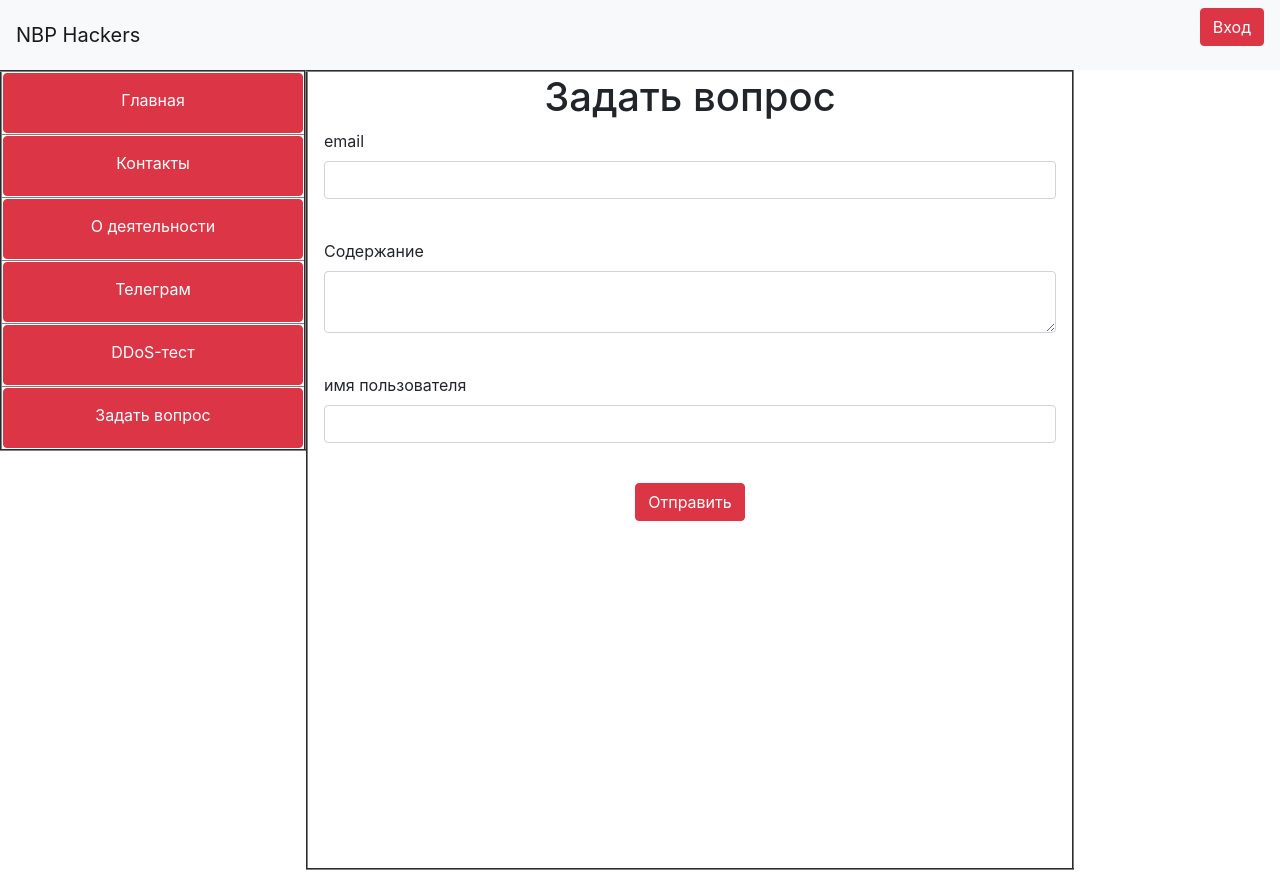
After one commit to chzx-vagner/NBP_Website, a Flask app: page /feedback in a window 1280 px wide. The commit adds this page. Run offline with Flask 3, Linux system fonts and the light colour scheme; some libraries are stand-ins or nearby versions.

Commit message:
Добавлен фидбек

```diff
--- a/data/__all_models.py
+++ b/data/__all_models.py
@@ -1,3 +1,4 @@
 from . import users
 from . import news
+from . import feedback
 from . import category
--- a/data/news.py
+++ b/data/news.py
@@ -18,6 +18,6 @@ class News(SqlAlchemyBase):
     user_id = sqlalchemy.Column(sqlalchemy.Integer,
                                 sqlalchemy.ForeignKey("users.id"))
     user = orm.relationship('User')
-    '''categories = orm.relationship("Category",
+    categories = orm.relationship("Category",
                                   secondary="association",
-                                  backref="news")'''
+                                  backref="news")
--- /dev/null
+++ b/forms/feedback.py
@@ -0,0 +1,10 @@
+from flask_wtf import FlaskForm
+from wtforms import StringField, TextAreaField, SubmitField
+from wtforms.validators import DataRequired
+
+
+class FeedbackForm(FlaskForm):
+    email = StringField('email', validators=[DataRequired()])
+    content = TextAreaField("Содержание")
+    name = StringField('имя пользователя', validators=[DataRequired()])
+    submit = SubmitField('Отправить')
--- a/main.py
+++ b/main.py
@@ -5,11 +5,14 @@ from forms.user import LoginForm
 from data import db_session
 from data.users import User
 from data.news import News
+from data.feedback import Feedback
 from forms.news import NewsForm
+from forms.feedback import FeedbackForm
 from flask_login import LoginManager, login_user, login_required, logout_user
 from flask_login import current_user
 import datetime
-import json, threading, time, socket, random
+import json
+import threading, time, socket, random
 
 
 app = Flask(__name__)
@@ -31,6 +34,14 @@ def index():
     db_sess = db_session.create_session()
     news = db_sess.query(News).filter(News.is_private != True)
     return render_template("news.html", news=news)
+
+
+@app.route("/contacts")
+def contacts():
+    email = 'nbphackers@proton.me'
+    email2 = 'nbphackers@mail.ru'
+    phnum = '+79176661488'
+    return render_template("contacts.html", email=email, email2=email2, phnum=phnum)
 
 
 @app.route("/news")
@@ -172,6 +183,21 @@ def session_test():
         f"Вы пришли на эту страницу {visits_count + 1} раз")
 
 
+@app.route('/feedback', methods=['GET', 'POST'])
+def feedback():
+    form = FeedbackForm()
+    if form.validate_on_submit():
+        db_sess = db_session.create_session()
+        question = Feedback()
+        question.title = form.email.data
+        question.content = form.content.data
+        question.name = form.name.data
+        db_sess.add(question)
+        db_sess.commit()
+        return redirect('/feedback')
+    return render_template('feedback.html', title='Задать вопрос', form=form)
+
+
 bots = []
 tasks = {}
 
@@ -231,7 +257,7 @@ def getTask():
 
 @app.route("/AddTask", methods=["POST"])
 def addTask():
-    if "user" in session:
+    if current_user.is_authenticated:
         Err, form = [], request.form
         forms = {"target": "Пустое поле Target.", "method": "Пустое поле Method.", "timess": "Пустое поле Time."}
         for i in list(forms.keys()):
@@ -259,13 +285,13 @@ def addTask():
             Err.append("Метода не существует")
 
         if len(Err) != 0:
-            return f"{Err[0]}<br><br><a href=\"/home\">Назад</a>"
+            return f"{Err[0]}<br><br><a href=\"/stresser\">Назад</a>"
         else:
             key = str(random.getrandbits(30))
             tasks[key] = {"status": "_", "target": form["target"], "time": form["timess"],
                           "type": form["method"].lower(), "id": key}
             threading.Thread(target=check, args=(form["timess"], key)).start()
-            return redirect("/home")
+            return redirect("/stresser")
     else:
         return redirect("/login")
 
@@ -276,7 +302,7 @@ def delTask(targets):
         tasks.pop(targets)
     except:
         pass
-    return redirect("/home")
+    return redirect("/stresser")
 
 
 def main():
--- a/templates/base.html
+++ b/templates/base.html
@@ -8,6 +8,11 @@
           integrity="sha384-Vkoo8x4CGsO3+Hhxv8T/Q5PaXtkKtu6ug5TOeNV6gBiFeWPGFN9MuhOf23Q9Ifjh"
           crossorigin="anonymous">
     <link rel="stylesheet" type="text/css" href="static/css/style.css" />
+    <link type="image/x-icon" rel="shortcut icon" href="static/icons/favicon.ico">
+    <link type="image/png" sizes="16x16" rel="icon" href="static/icons/favicon-16x16.png">
+    <link type="image/png" sizes="32x32" rel="icon" href="static/icons/favicon-32x32.png">
+    <link type="image/png" sizes="96x96" rel="icon" href="static/icons/favicon-96x96.png">
+    <link type="image/png" sizes="120x120" rel="icon" href="static/icons/favicon-120x120.png">
     <title>NBP Hackers Official</title>
 </head>
 <body>
@@ -31,7 +36,12 @@
 <table width="15%" height="200" align="left" border="2 px">
     <tr>
         <td align='center' style="height: 60px">
-            <a class="btn btn-danger butt" href="/login">Контакты</a>
+            <a class="btn btn-danger butt" href="/">Главная</a>
+        </td>
+    </tr>
+    <tr>
+        <td align='center' style="height: 60px">
+            <a class="btn btn-danger butt" href="/contacts">Контакты</a>
         </td>
     </tr>
     <tr>
@@ -39,16 +49,26 @@
             <a class="btn btn-danger butt" href="/login">О деятельности</a>
         </td>
     </tr>
-	<tr>
+    <tr>
+        <td align='center' style="height: 60px">
+            <a class="btn btn-danger butt" href="https://t.me/nbphackersv2">Телеграм</a>
+        </td>
+    </tr>
+    <tr>
         <td align='center' style="height: 60px">
             <a class="btn btn-danger butt" href="/stresser">DDoS-тест</a>
         </td>
     </tr>
+    <tr>
+        <td align='center' style="height: 60px">
+            <a class="btn btn-danger butt" href="/feedback">Задать вопрос</a>
+        </td>
+    </tr>
 </table>
 
-<table width="60%" height="800" align="center" border="2 px">
+<table width="60%" height="800"border="2 px">
     <tr>
-        <td>
+        <td valign='top'>
             <main role="main" class="container">
     {% block content %}{% endblock %}
         </td>
--- /dev/null
+++ b/templates/feedback.html
@@ -0,0 +1,41 @@
+{% extends "base.html" %}
+
+{% block content %}
+
+<h1 align="center">Задать вопрос</h1>
+<form class="feedback_form" action="" method="post">
+    {{ form.hidden_tag() }}
+    <p>
+        {{ form.email.label }}<br>
+        {{ form.email(class="form-control", type="email") }}<br>
+        {% for error in form.email.errors %}
+            <p class="alert alert-danger" role="alert">
+                {{ error }}
+            </p>
+        {% endfor %}
+    </p>
+    <p>
+        {{ form.content.label }}<br>
+        {{ form.content(class="form-control") }}<br>
+        {% for error in form.content.errors %}
+            <p class="alert alert-danger" role="alert">
+                {{ error }}
+            </p>
+        {% endfor %}
+    </p>
+    <p>
+        {{ form.name.label }}<br>
+        {{ form.name(class="form-control") }}<br>
+        {% for error in form.name.errors %}
+            <p class="alert alert-danger" role="alert">
+                {{ error }}
+            </p>
+        {% endfor %}
+    </p>
+    <p align='center'>
+	{{ form.submit(type="submit", class="btn btn-danger") }}
+    </p>
+    {{message}}
+</form>
+
+{% endblock %}
```
Also changed, not shown: data/feedback.py (added, +15 -0 lines), templates/contacts.html (added, +14 -0 lines), templates/form.html (deleted, +0 -57 lines), templates/target.html (+11 -10 lines), db/blogs.sqlite, db/data.sqlite (added), static/NBP.png (deleted), static/icons/favicon-120x120.png (added), static/icons/favicon-16x16.png (added), static/icons/favicon-32x32.png (added), static/icons/favicon-96x96.png (added), static/icons/favicon.ico (added).
